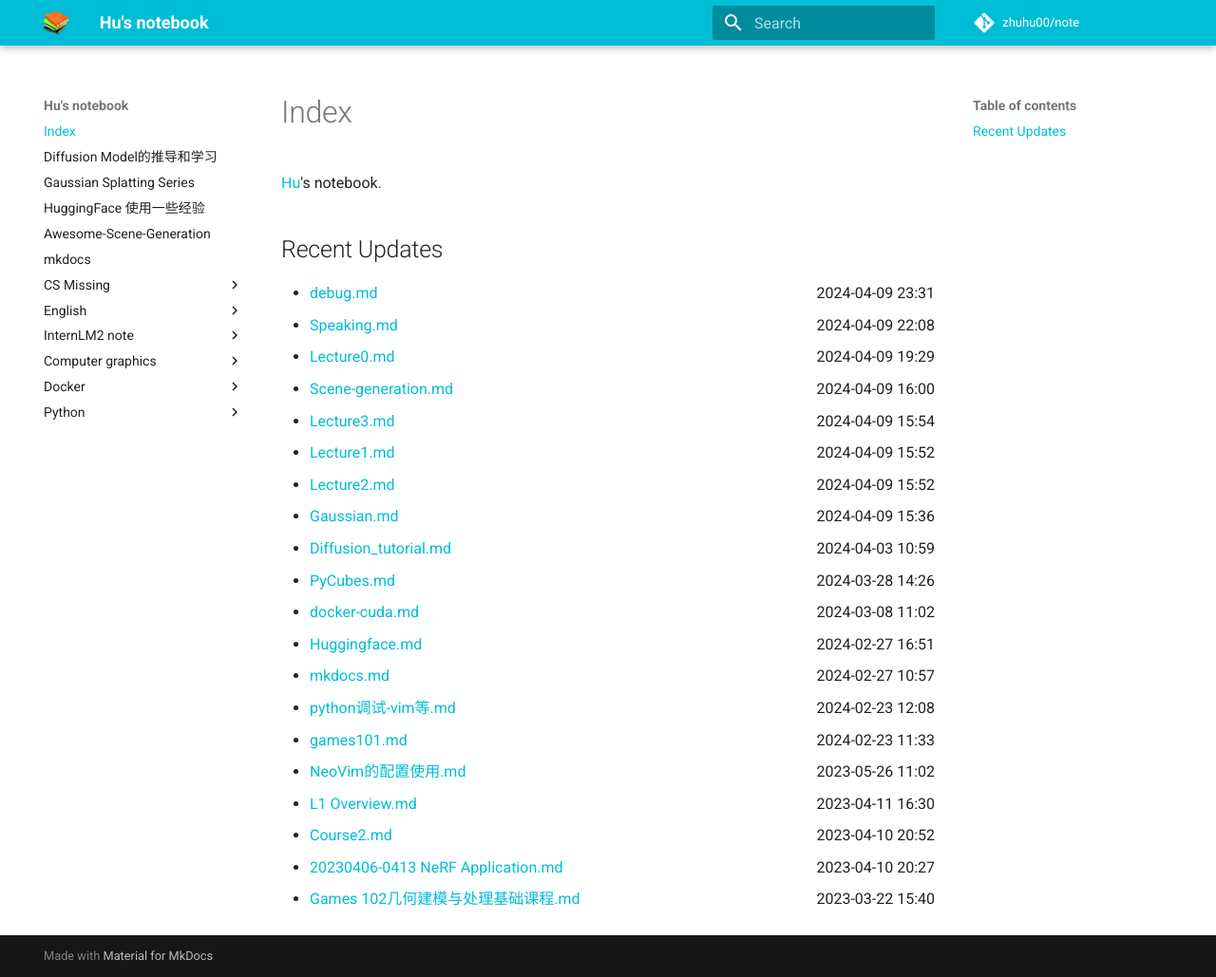
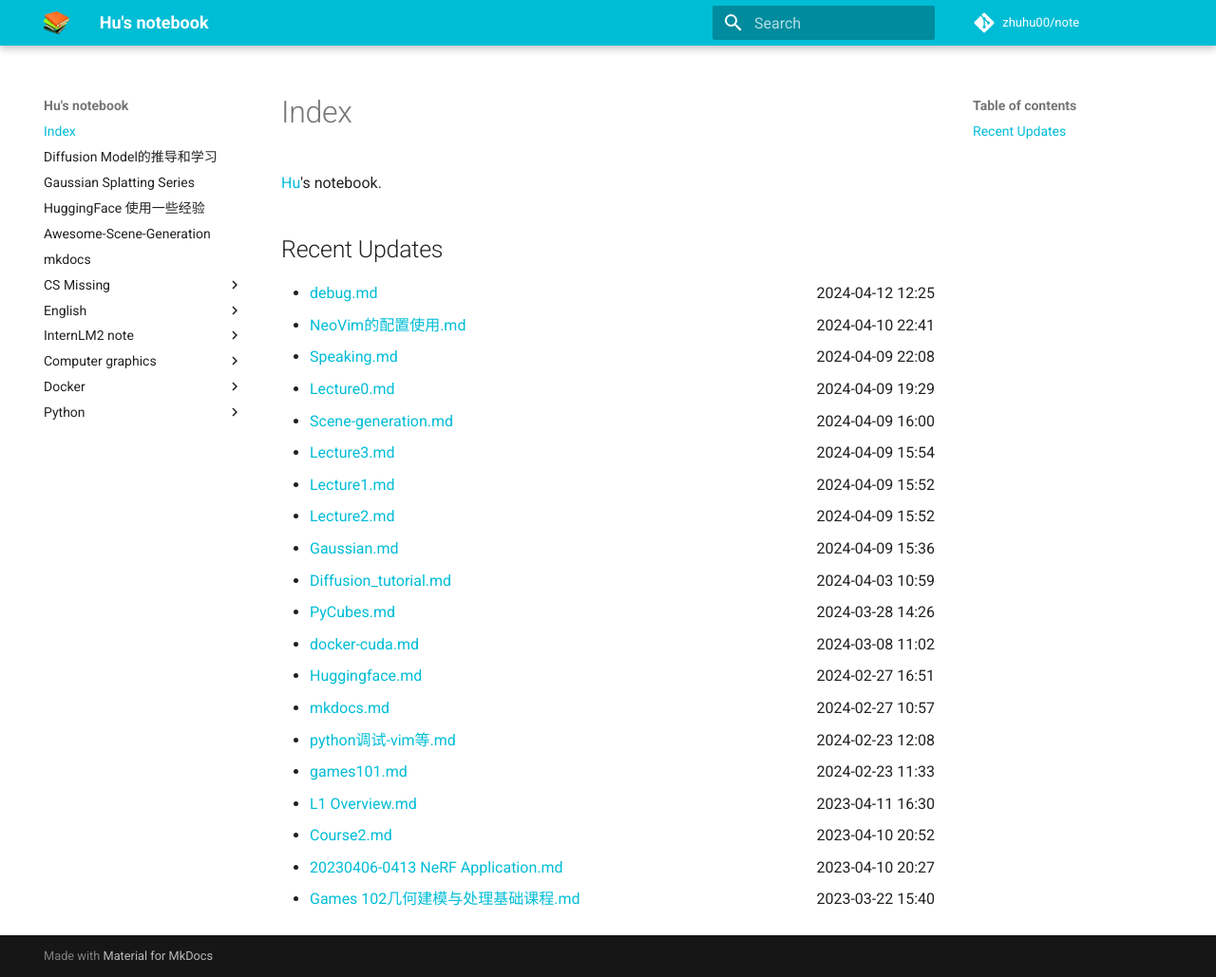
Before and after one commit to zhuhu00/note, an MkDocs documentation site: the page built from docs/index.md, in a window 1280 px wide and 1029 px high. Shown: the whole window at 95% size. Built offline with MkDocs 1.6.1 and Material for MkDocs 9.7.7, drawn with Linux system fonts in a browser that asks for light colours; comment, search, counter and statistics services are not loaded.

Commit message:
update recent

```diff
--- a/docs/index.md
+++ b/docs/index.md
@@ -4,7 +4,8 @@
 [Hu](https://zhuhu00.top/)'s notebook.
 
 ## Recent Updates
-- [debug.md](python/debug/) <span style="float: right;">2024-04-09 23:31</span>
+- [debug.md](python/debug/) <span style="float: right;">2024-04-12 12:25</span>
+- [NeoVim的配置使用.md](CS-Missing/NeoVim的配置使用/) <span style="float: right;">2024-04-10 22:41</span>
 - [Speaking.md](English/Speaking/) <span style="float: right;">2024-04-09 22:08</span>
 - [Lecture0.md](InternLM2-note/Lecture0/) <span style="float: right;">2024-04-09 19:29</span>
 - [Scene-generation.md](Scene-generation/) <span style="float: right;">2024-04-09 16:00</span>
@@ -19,7 +20,6 @@
 - [mkdocs.md](mkdocs/) <span style="float: right;">2024-02-27 10:57</span>
 - [python调试-vim等.md](computer graphics/games102/python调试-vim等/) <span style="float: right;">2024-02-23 12:08</span>
 - [games101.md](computer graphics/games101/) <span style="float: right;">2024-02-23 11:33</span>
-- [NeoVim的配置使用.md](NeoVim的配置使用/) <span style="float: right;">2023-05-26 11:02</span>
 - [L1 Overview.md](computer graphics/CMU-16-825-Learning for 3D Vision/L1 Overview/) <span style="float: right;">2023-04-11 16:30</span>
 - [Course2.md](computer graphics/games201/Course2/) <span style="float: right;">2023-04-10 20:52</span>
 - [20230406-0413 NeRF Application.md](computer graphics/games102/20230406-0413 NeRF Application/) <span style="float: right;">2023-04-10 20:27</span>
```
